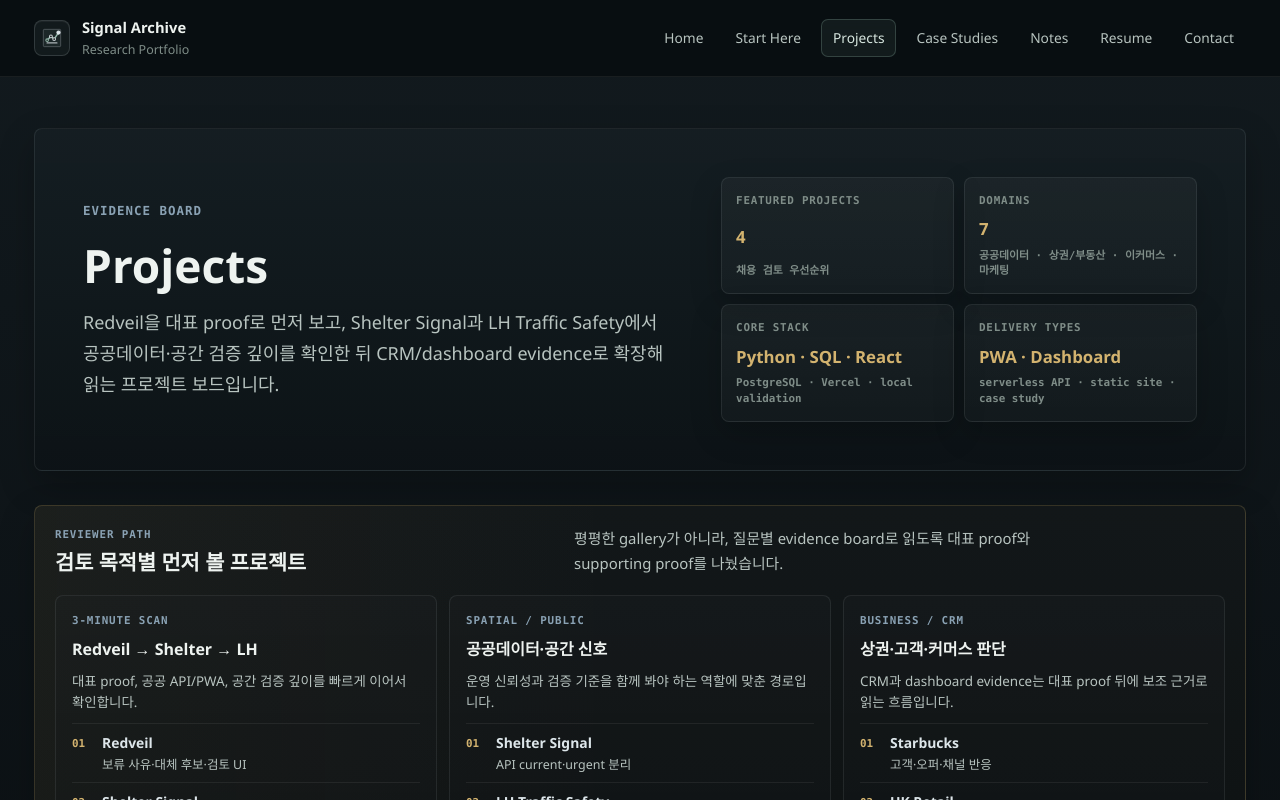
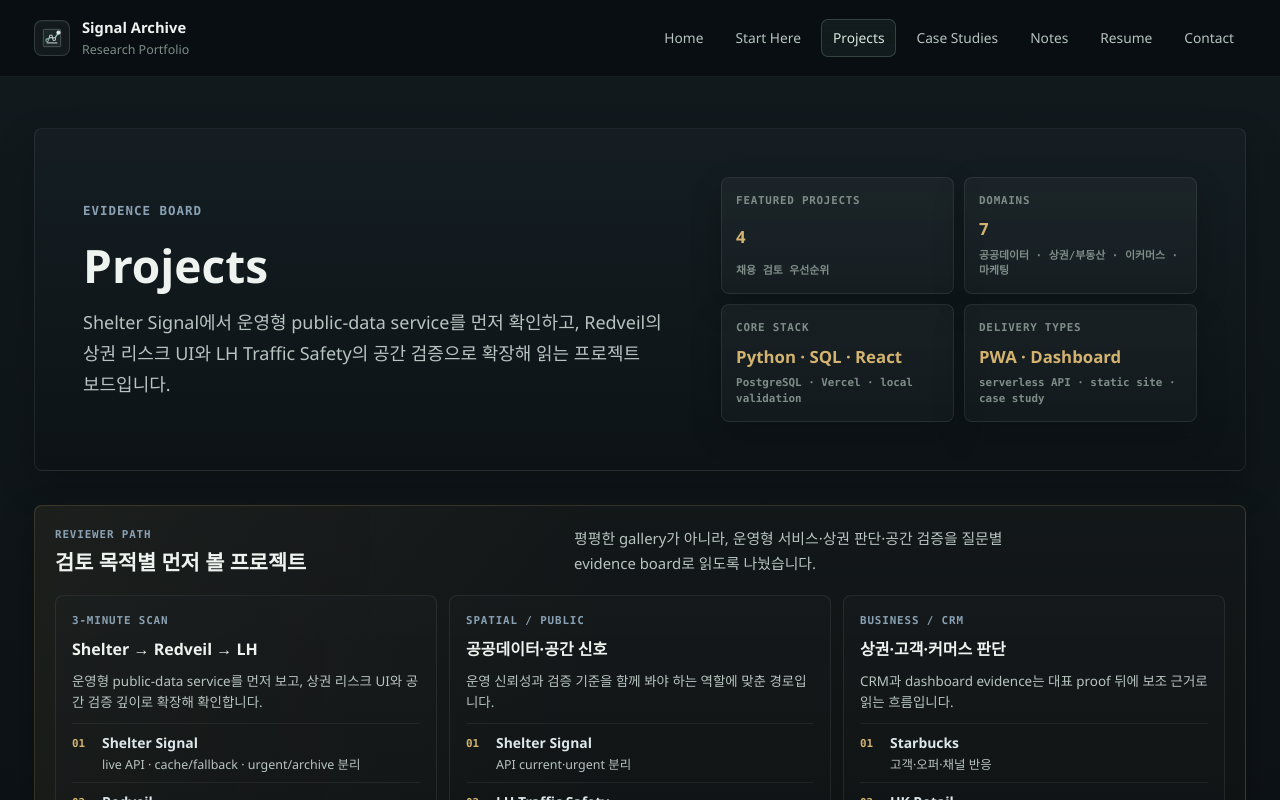
Before and after one commit to dffxonnb-cyber/signal-archive, a Next.js app: page /projects in a window 1280 px wide. Shown: the top 800 px of the page. Built offline with nearby package versions, Linux system fonts and the light colour scheme.

Commit message:
Prioritize Shelter in reviwer path

```diff
--- a/app/projects/page.tsx
+++ b/app/projects/page.tsx
@@ -5,20 +5,20 @@ import { ProjectExplorer } from "@/components/project-explorer";
 import { featuredProjects, projects } from "@/content/projects";
 
 const reviewerProjectPaths = [
-  {
+    {
     label: "3-minute scan",
-    title: "Redveil → Shelter → LH",
-    detail: "대표 proof, 공공 API/PWA, 공간 검증 깊이를 빠르게 이어서 확인합니다.",
+    title: "Shelter → Redveil → LH",
+    detail: "운영형 public-data service를 먼저 보고, 상권 리스크 UI와 공간 검증 깊이로 확장해 확인합니다.",
     projects: [
+      {
+        title: "Shelter Signal",
+        href: "/projects/shelter-signal",
+        reason: "live API · cache/fallback · urgent/archive 분리",
+      },
       {
         title: "Redveil",
         href: "/projects/seoul-storefront-redveil",
         reason: "보류 사유·대체 후보·검토 UI",
-      },
-      {
-        title: "Shelter Signal",
-        href: "/projects/shelter-signal",
-        reason: "public-data API와 cache/fallback boundary",
       },
       {
         title: "LH Traffic Safety",
@@ -103,7 +103,7 @@ export default function ProjectsPage() {
       <div className="site-container page-grid">
         <PageHero
           eyebrow="Evidence Board"
-          lead="Redveil을 대표 proof로 먼저 보고, Shelter Signal과 LH Traffic Safety에서 공공데이터·공간 검증 깊이를 확인한 뒤 CRM/dashboard evidence로 확장해 읽는 프로젝트 보드입니다."
+          lead="Shelter Signal에서 운영형 public-data service를 먼저 확인하고, Redveil의 상권 리스크 UI와 LH Traffic Safety의 공간 검증으로 확장해 읽는 프로젝트 보드입니다."
           title="Projects"
           titleId="projects-title"
         >
@@ -127,7 +127,7 @@ export default function ProjectsPage() {
               </h2>
             </div>
             <p className="page-intro">
-              평평한 gallery가 아니라, 질문별 evidence board로 읽도록 대표 proof와 supporting proof를 나눴습니다.
+              평평한 gallery가 아니라, 운영형 서비스·상권 판단·공간 검증을 질문별 evidence board로 읽도록 나눴습니다.
             </p>
           </div>
 
```
